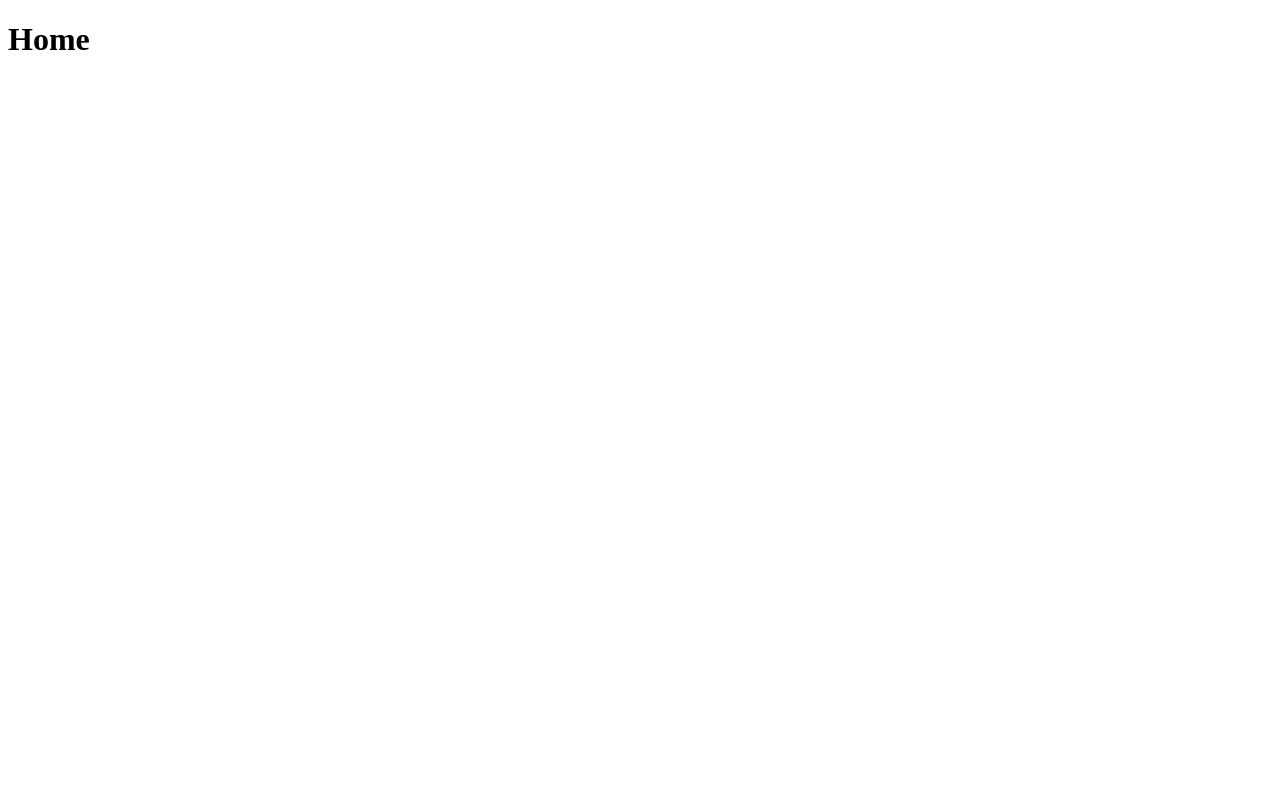
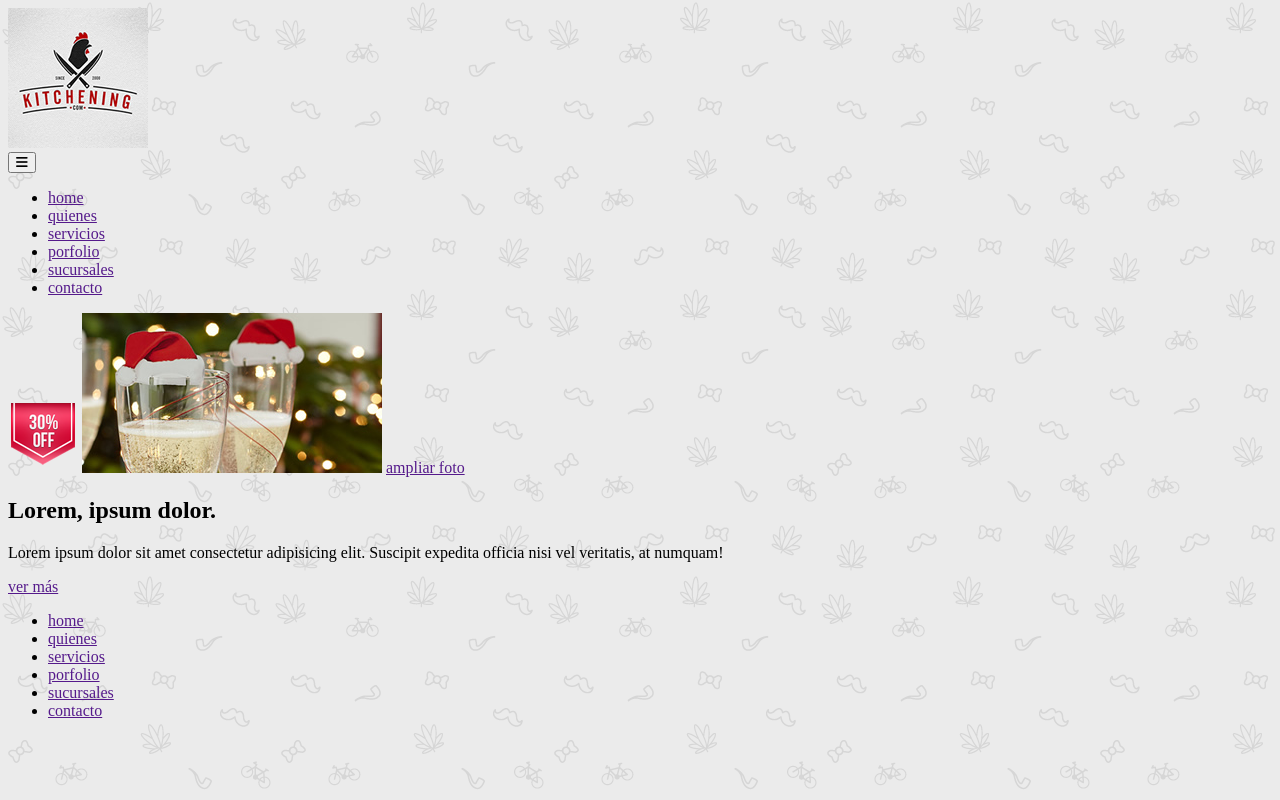
Before and after one commit to Comision15/kitchening, a website: page views/home.html in a window 1280 px wide. Drawn offline with Linux system fonts and the light colour scheme.

Commit message:
layout done

```diff
--- /dev/null
+++ b/public/css/home.css
@@ -0,0 +1,3 @@
+body {
+    background-image: url('/images/bg-body.png');
+}
--- /dev/null
+++ b/public/css/styles.css
@@ -0,0 +1,2 @@
+@import './general.css';
+@import './home.css';
--- a/views/home.html
+++ b/views/home.html
@@ -5,8 +5,53 @@
     <meta http-equiv="X-UA-Compatible" content="IE=edge">
     <meta name="viewport" content="width=device-width, initial-scale=1.0">
     <title>Kitchening</title>
+    <!-- fontawesome -->
+    <script src="https://kit.fontawesome.com/ae7c764a16.js" crossorigin="anonymous"></script>
+    <!-- styles -->
+    <link rel="stylesheet" href="/css/styles.css">
 </head>
 <body>
-    <h1>Home</h1>
+    <header>
+        <div>
+            <img src="/images/logo.jpg" alt="logo">
+        </div>
+        <button><i class="fa-solid fa-bars"></i></button>
+        <nav>
+            <ul>
+                <li><a href="">home</a></li>
+                <li><a href="">quienes</a></li>
+                <li><a href="">servicios</a></li>
+                <li><a href="">porfolio</a></li>
+                <li><a href="">sucursales</a></li>
+                <li><a href="">contacto</a></li>
+            </ul>
+        </nav>
+    </header>
+    <main>
+        <section>
+            <article>
+                <div>
+                    <img src="/images/img-descuento.png" alt="descuento">
+                    <img src="/images/img-pdto-1.jpg" alt="producto 1">
+                    <a href="">ampliar foto</a>
+                </div>
+                <h2>Lorem, ipsum dolor.</h2>
+                <p>Lorem ipsum dolor sit amet consectetur adipisicing elit. Suscipit expedita officia nisi vel veritatis, at numquam!</p>
+                <a href="">ver más</a>
+            </article>
+        </section>
+    </main>
+    <footer>
+        <nav>
+            <ul>
+                <li><a href="">home</a></li>
+                <li><a href="">quienes</a></li>
+                <li><a href="">servicios</a></li>
+                <li><a href="">porfolio</a></li>
+                <li><a href="">sucursales</a></li>
+                <li><a href="">contacto</a></li>
+            </ul>
+        </nav>
+    </footer>
 </body>
 </html>
```
Also changed, not shown: public/css/general.css (added).
